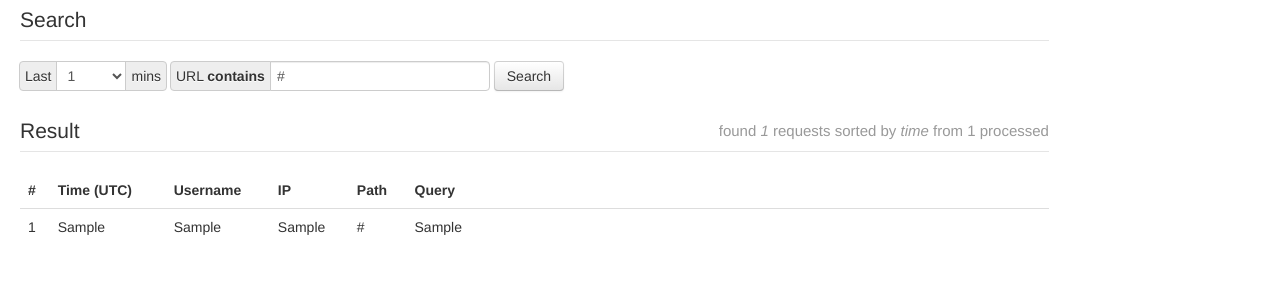
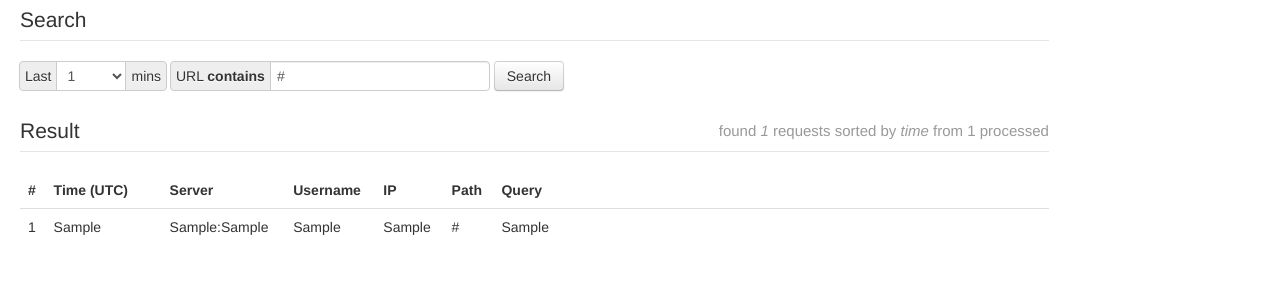
Before and after one commit to kakutuzov/http_log_viewer_prj, a Flask app: template src/templates/log_search_url.html in a window 1280 px wide. Shown: the top 300 px of the page. Run offline with Flask 2, Linux system fonts and the light colour scheme; the template is opened without the code that fills it: most values are stand-ins (such as "Sample title", 1, 10 or a date in 2020); parts of the project's set-up code (start-up, migrations or seed data) failed here and were passed over.

Commit message:
add server and server port fields on pages

```diff
--- a/src/app.py
+++ b/src/app.py
@@ -99,7 +99,7 @@ def ajax_requests_by_ids():
 		</thead><tbody> %s </tbody></table></blockquote>"""
     tr_html = """<tr>
 		    <td>%s</td>
-		    <td>%s</td>
+		    <td>%s:%s</td>
 		    <td class="tr-result-ip-time">%s</td>
                     <td>%s</td>
                     <td>%s</td>
@@ -111,6 +111,7 @@ def ajax_requests_by_ids():
                        ''.join([ tr_html % \
                                    (r[s.FIELD_USERNAME], \
                                         r[s.FIELD_SERVER], \
+                                        r[s.FIELD_SERVER_PORT], \
                                         r[s.FIELD_START], \
                                         (r[s.FIELD_METHOD] or '').upper(), \
                                         r[s.FIELD_STATUS], \
--- a/src/http_searcher.py
+++ b/src/http_searcher.py
@@ -20,6 +20,7 @@ FIELD_USERNAME = 'cU'
 FIELD_METHOD = 'cM'
 FIELD_STATUS = 'scS'
 FIELD_USERAGENT = 'cA'
+FIELD_SERVER_PORT = 'sP'
 
 CONNECTION = "mongodb://192.168.0.158:27017,192.168.0.159:27017/"
 
@@ -95,7 +96,7 @@ def get_requests_by_ids(ids = []):
     if db and db.requests:
         fields = [FIELD_IP, FIELD_START, FIELD_TIME, FIELD_URL, \
                       FIELD_QS, FIELD_SERVER, FIELD_USERNAME,\
-                      FIELD_STATUS, FIELD_METHOD, FIELD_USERAGENT]
+                      FIELD_STATUS, FIELD_METHOD, FIELD_USERAGENT, FIELD_SERVER_PORT]
         query = {FIELD_ID : {'$in':[ObjectId(id) for id in ids]}}
         requests = db.requests.find(query, fields= fields, limit = 1000)
     return requests
@@ -233,7 +234,7 @@ def search_by_url(mins, url):
     count_processed = 0
     url = (url or '').lower()
     if db and db.requests and db.requests.count() > 0:
-        fields = [FIELD_IP, FIELD_START, FIELD_USERNAME, FIELD_URL, FIELD_QS]
+        fields = [FIELD_IP, FIELD_START, FIELD_USERNAME, FIELD_URL, FIELD_QS, FIELD_SERVER, FIELD_SERVER_PORT]
         sort = [(FIELD_ID,pymongo.DESCENDING)]
         requests_all = db.requests.find(limit=100000, fields = fields, sort=sort)
         time_start = requests_all[0][FIELD_START]
--- a/src/templates/log_search_url.html
+++ b/src/templates/log_search_url.html
@@ -37,6 +37,7 @@
             <tr>
               <th >#</th>
               <th >Time (UTC)</th>
+	      <th>Server</th>
               <th >Username</th>
               <th >IP</th>
               <th >Path</th>
@@ -48,6 +49,7 @@
 	 <tr>
 	   <td>{{loop.index}}</td>
 	   <td class="hlsu-result-time">{{r['tB']}}</td>
+	   <td>{{r['sIP']}}:{{r['sP']}}</td>
 	   <td>{{r['cU']}}</td>
 	   <td>{{r['cIP']}}</td>
 	   <td>{{r['cURL']}}</td>
```
